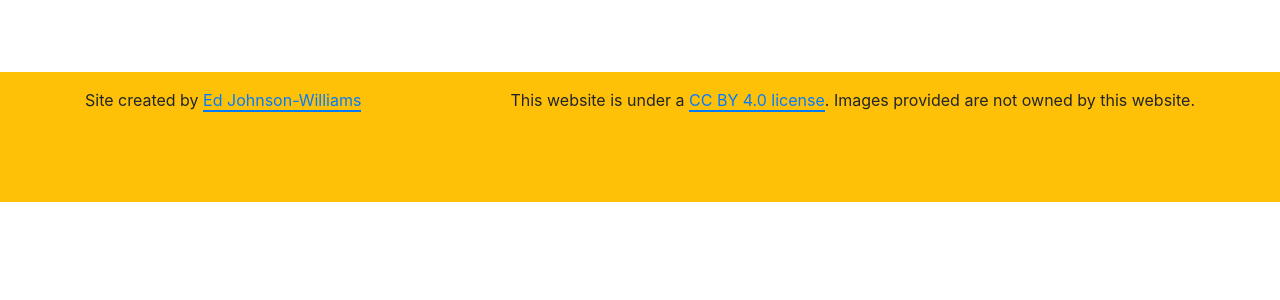
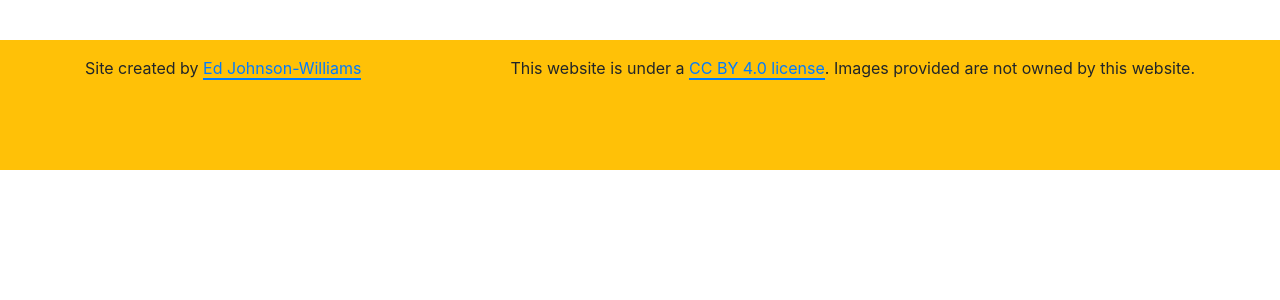
Before and after one commit to edjw/get-youtubethumbnails, a Flask app: template app/templates/base.html in a window 1280 px wide. Shown: the part 58-358 px from the top of the page. Run offline with Flask 2, Linux system fonts and the light colour scheme; the template is opened without the code that fills it, so the values that code supplies are empty; some libraries are stand-ins or nearby versions.

Commit message:
trying again to fix footer

```diff
--- a/app/templates/base.html
+++ b/app/templates/base.html
@@ -13,7 +13,7 @@
 
 <body>
     {% include 'includes/navbar.html' %}
-    <div class="container mb-5">
+    <div class="container mb-3">
         {% block content %}
         {% endblock %}
     </div>
```
